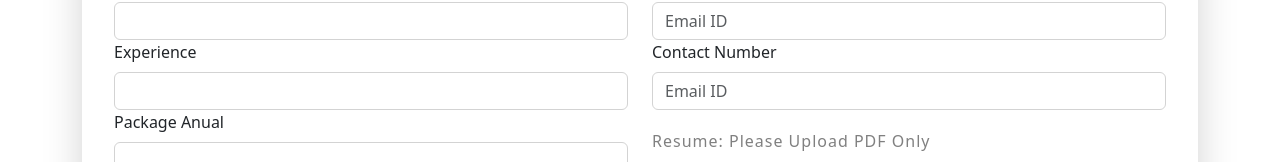
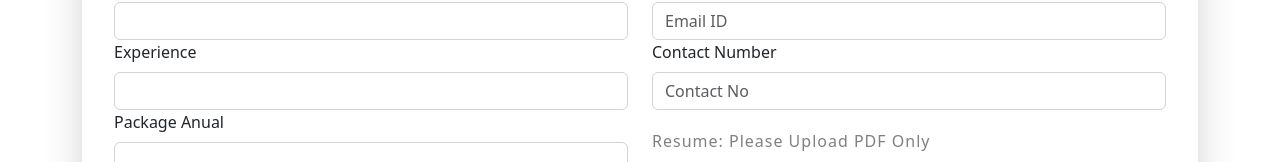
Before and after one commit to Mannumishra/protsahanfrontend, a React (Create React App) app: page /employeDetail in a window 1280 px wide. Shown: the part 694-856 px from the top of the page. Built offline with nearby package versions, Linux system fonts and the light colour scheme; no server answers.

Commit message:
add chnages

```diff
--- a/src/Navlinks/NavButtonSection/EmployeeDetail.jsx
+++ b/src/Navlinks/NavButtonSection/EmployeeDetail.jsx
@@ -308,7 +308,7 @@ const EmployeeDetail = () => {
                       type="text"
                       className="form-control"
                       id="empemail"
-                      placeholder="Email ID"
+                      placeholder="Contact No"
                       name="empnumber"
                       value={filldata.empnumber}
                       onChange={getInputData}
```
